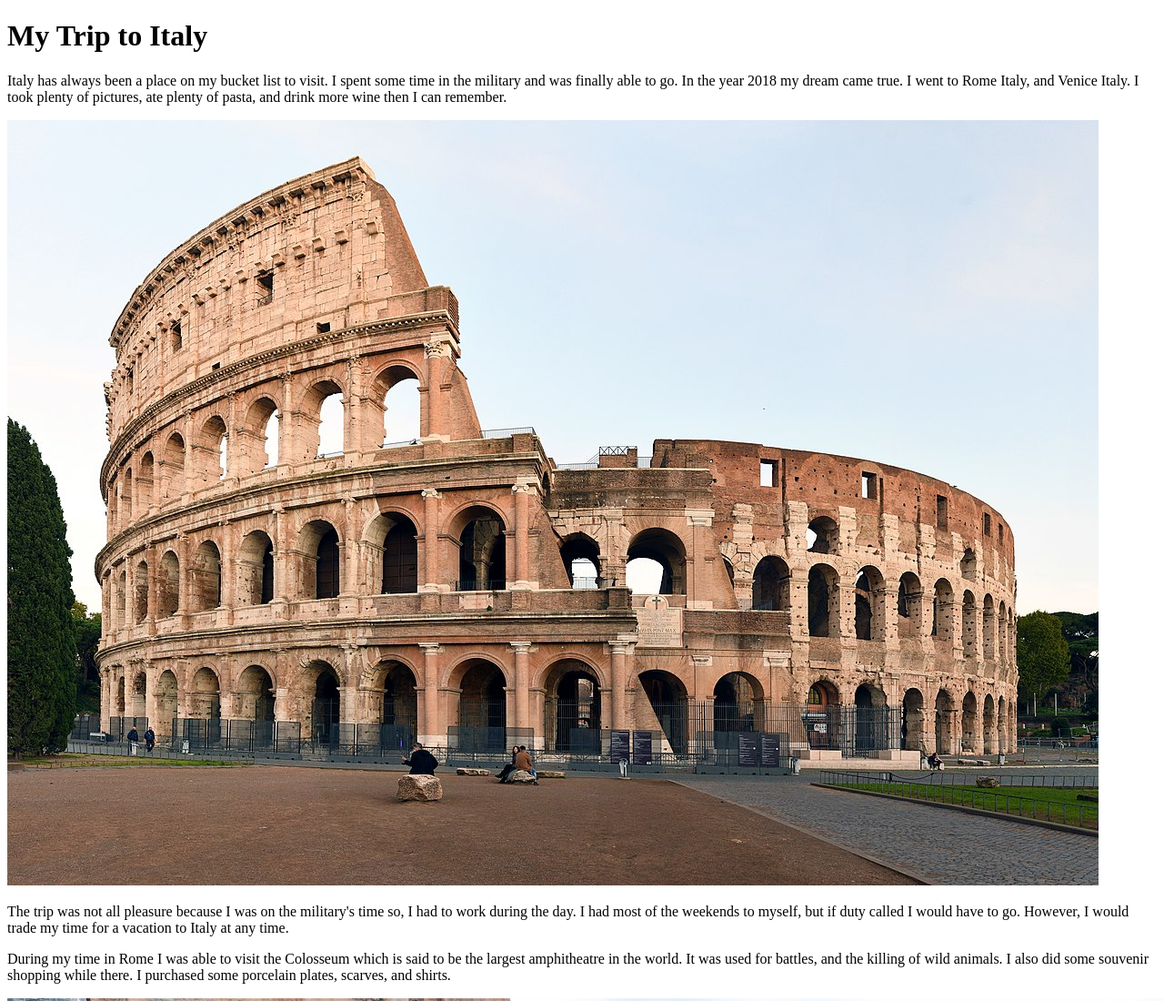
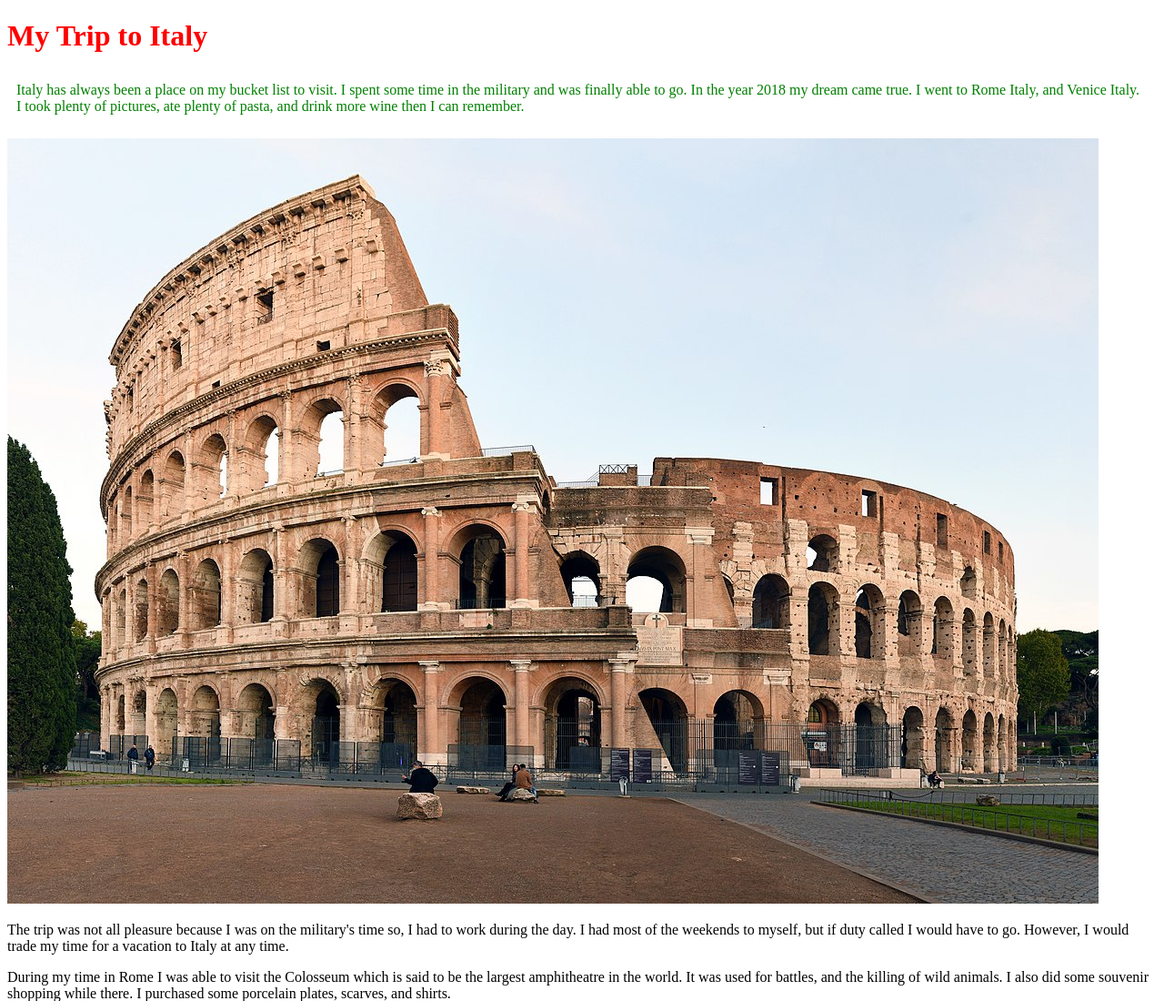
Before and after one commit to PHL-LC101-April22/js-assignment-4-html-me-something-Rcmartin1, a website: page index.html in a window 1280 px wide. Shown: the top 1100 px of the page at 91% size. Drawn offline with Linux system fonts and the light colour scheme.

Commit message:
added id and class attributes

```diff
--- a/index.html
+++ b/index.html
@@ -1,15 +1,16 @@
 <!DOCTYPE html>
 <html>
    <head>
+      <link rel="stylesheet" href="styles.css">
    </head>
    <body>
       <header>
-      <h1 id "header" > My Trip to Italy
+      <h1 id ="mainHeading" > My Trip to Italy
          </h1>
          </header>
          <main>
               <article>
-               <p> Italy has always been a place on my bucket list to visit. I spent some time in the military and was finally able to go. In the year 2018 my dream came true. I went to Rome Italy, and Venice Italy. I took plenty of pictures, ate plenty of pasta, and drink more wine then I can remember.
+               <p id="testP" class="funParagraph"> Italy has always been a place on my bucket list to visit. I spent some time in the military and was finally able to go. In the year 2018 my dream came true. I went to Rome Italy, and Venice Italy. I took plenty of pictures, ate plenty of pasta, and drink more wine then I can remember.
                </p>
                <p>
                   <img src="Images/Colosseo_2020.jpg" alt="Colosseum">
```
